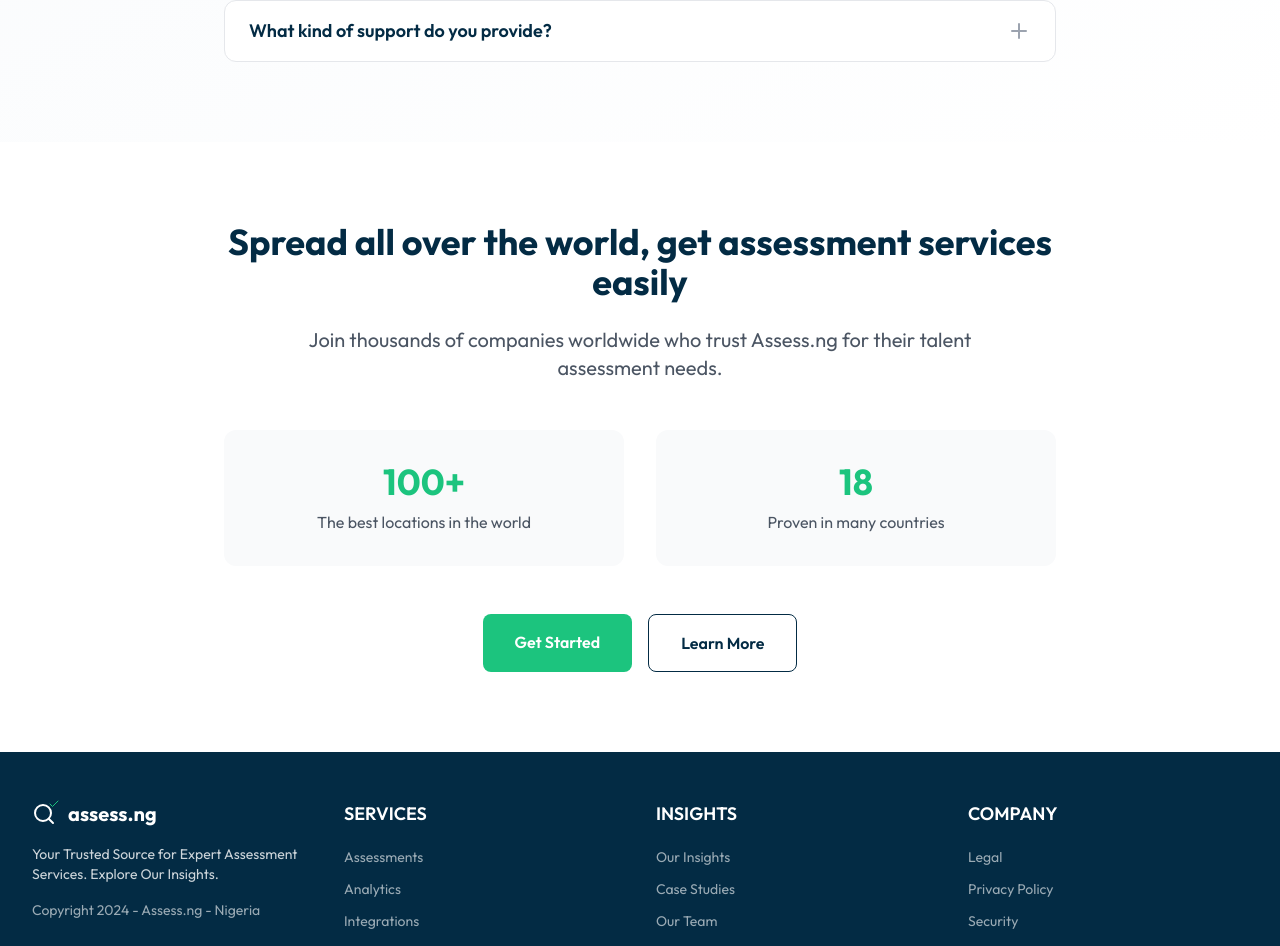
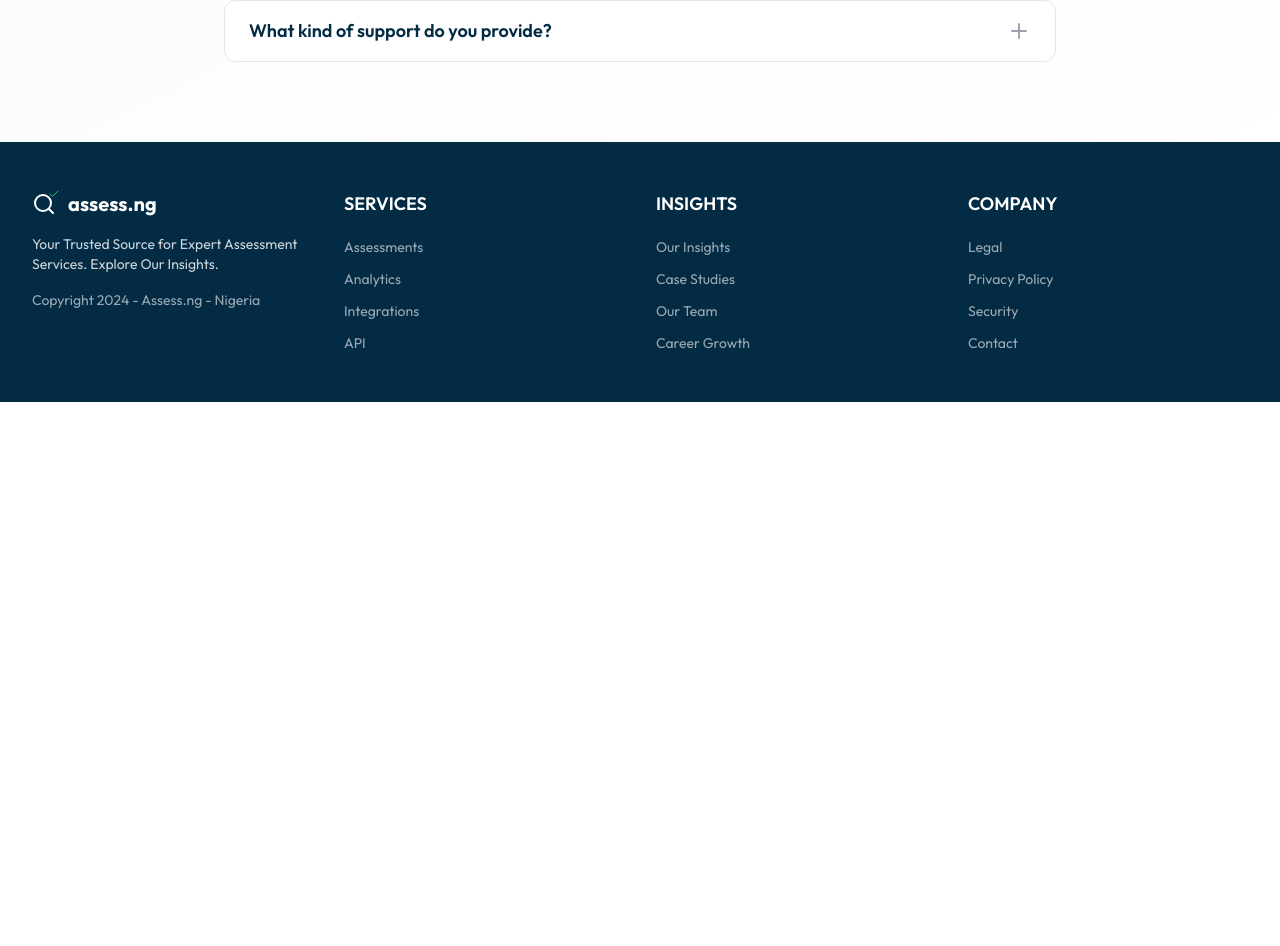
Before and after one commit to nolimit-buzz/assess-landing-page, a Next.js app: page /about in a window 1280 px wide. Shown: the part 2707-3653 px from the top of the page. After the commit the page ends 3109 px from the top, so only its background shows below. Built offline with nearby package versions, Linux system fonts and the light colour scheme.

Commit message:
implements about

```diff
--- a/app/about/page.tsx
+++ b/app/about/page.tsx
@@ -376,68 +376,6 @@ export default function AboutPage() {
         </div>
       </section>
 
-      {/* Global Reach CTA Section */}
-      <section className="py-20 bg-white">
-        <div className="max-w-4xl mx-auto px-4 sm:px-6 lg:px-8 text-center">
-          <motion.h2
-            className="text-4xl font-bold text-brand-navy mb-6"
-            initial={{ opacity: 0, y: 30 }}
-            whileInView={{ opacity: 1, y: 0 }}
-            transition={{ duration: 0.8 }}
-            viewport={{ once: true }}
-          >
-            Spread all over the world, get assessment services easily
-          </motion.h2>
-          <motion.p
-            className="text-xl text-gray-600 mb-12 max-w-2xl mx-auto"
-            initial={{ opacity: 0, y: 30 }}
-            whileInView={{ opacity: 1, y: 0 }}
-            transition={{ duration: 0.8, delay: 0.2 }}
-            viewport={{ once: true }}
-          >
-            Join thousands of companies worldwide who trust Assess.ng for their talent assessment needs.
-          </motion.p>
-
-          <div className="grid grid-cols-1 md:grid-cols-2 gap-8 mb-12">
-            <motion.div
-              className="bg-gray-50 rounded-xl p-8"
-              initial={{ opacity: 0, y: 30 }}
-              whileInView={{ opacity: 1, y: 0 }}
-              transition={{ duration: 0.8, delay: 0.3 }}
-              viewport={{ once: true }}
-            >
-              <div className="text-4xl font-bold text-brand-green mb-2">100+</div>
-              <div className="text-gray-600">The best locations in the world</div>
-            </motion.div>
-            <motion.div
-              className="bg-gray-50 rounded-xl p-8"
-              initial={{ opacity: 0, y: 30 }}
-              whileInView={{ opacity: 1, y: 0 }}
-              transition={{ duration: 0.8, delay: 0.4 }}
-              viewport={{ once: true }}
-            >
-              <div className="text-4xl font-bold text-brand-green mb-2">18</div>
-              <div className="text-gray-600">Proven in many countries</div>
-            </motion.div>
-          </div>
-
-          <motion.div
-            className="flex flex-col sm:flex-row gap-4 justify-center"
-            initial={{ opacity: 0, y: 30 }}
-            whileInView={{ opacity: 1, y: 0 }}
-            transition={{ duration: 0.8, delay: 0.5 }}
-            viewport={{ once: true }}
-          >
-            <Link href="#" className="bg-brand-green text-white px-8 py-4 rounded-lg font-semibold hover:bg-brand-green/90 transition-colors">
-              Get Started
-            </Link>
-            <Link href="#" className="border border-brand-navy text-brand-navy px-8 py-4 rounded-lg font-semibold hover:bg-brand-navy hover:text-white transition-colors">
-              Learn More
-            </Link>
-          </motion.div>
-        </div>
-      </section>
-
       {/* Footer */}
       <footer className="bg-brand-navy text-white py-12">
         <div className="max-w-7xl mx-auto px-4 sm:px-6 lg:px-8">
--- a/components/ui/footer.tsx
+++ b/components/ui/footer.tsx
@@ -2,6 +2,7 @@
 
 import { motion } from 'framer-motion';
 import { Search, Check, Twitter, Linkedin } from 'lucide-react';
+import Image from 'next/image';
 
 interface FooterLink {
   link: string;
@@ -18,6 +19,13 @@ interface FooterData {
   nav_links: {
     links: FooterLinks;
     description: string;
+  };
+  logo: {
+    formats: {
+      thumbnail: {
+        url: string;
+      };
+    };
   };
 }
 
@@ -39,11 +47,13 @@ export function Footer({ footer }: FooterProps) {
             viewport={{ once: true }}
           >
             <div className="flex items-center gap-3 mb-4">
-              <div className="relative">
-                <Search className="w-6 h-6 text-brand-navy" />
-                <Check className="w-3 h-3 text-brand-green absolute -top-1 -right-1" />
-              </div>
-              <span className="text-2xl font-bold text-brand-navy">assess.ng</span>
+              <Image
+                src={footer.logo.formats.thumbnail.url}
+                alt="Assess.ng Logo"
+                width={245}
+                height={53}
+                className="h-8 w-auto"
+              />
             </div>
             <p className="text-sm text-brand-navy mb-2">assessment done right</p>
             <p className="text-gray-600 leading-relaxed max-w-md">
```
Also changed, not shown: lib/api.ts (+7 -0 lines), 1 other file (tests, documents, lock files or other folders).
